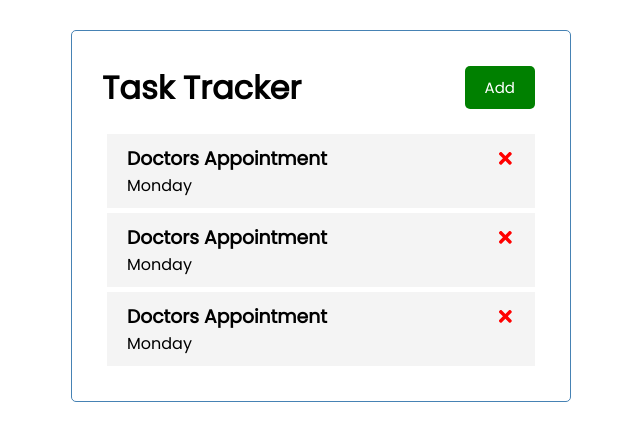
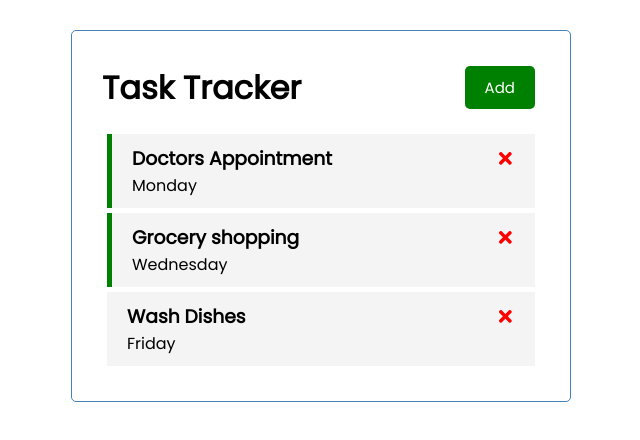
Before and after one commit to annmichellegonzales/react, a React (Create React App) app: page / in a window 1280 px wide. Shown: the top 440 px of the page, without its empty margins (319-959 px from the left). Built offline with nearby package versions, Linux system fonts and the light colour scheme.

Commit message:
green border toggle

```diff
--- a/src/App.js
+++ b/src/App.js
@@ -12,15 +12,15 @@ function App() {
     },
     {
       id: 2,
-      text: 'Doctors Appointment',
-      day: 'Monday',
+      text: 'Grocery shopping',
+      day: 'Wednesday',
       reminder: true
   },
   {
     id: 3,
-    text: 'Doctors Appointment',
-    day: 'Monday',
-    reminder: true
+    text: 'Wash Dishes',
+    day: 'Friday',
+    reminder: false
 }
 ])
 
@@ -31,7 +31,8 @@ const deleteTask = (id) => {
 
 // Toggle Reminder
 const toggleReminder = (id) => {
-  console.log(id)
+  setTasks(tasks.map((task) => task.id === id
+  ? { ...task, reminder: !task.reminder } : task))
 
 }
 
--- a/src/components/Task.js
+++ b/src/components/Task.js
@@ -2,7 +2,9 @@ import { FaTimes } from 'react-icons/fa'
 
 const Task = ({ task, onDelete, onToggle }) => {
     return (
-        <div className='task' onDoubleClick={onToggle}>
+        <div className={`task ${task.reminder ? 'reminder' : ''}`}
+         onDoubleClick={() =>
+        onToggle(task.id)}>
             <h3>
             {task.text}
             <FaTimes
```
